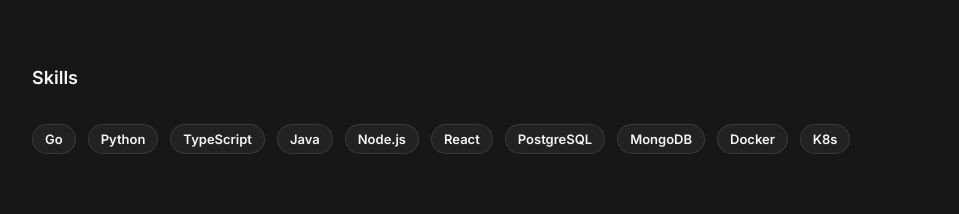
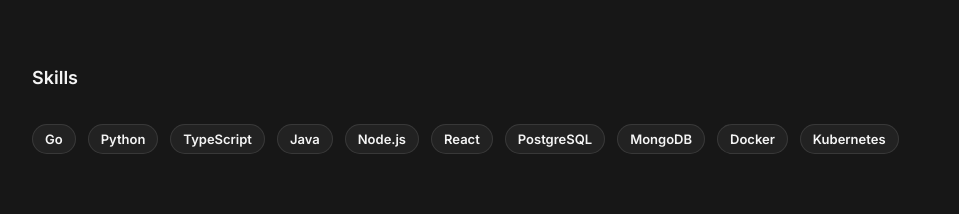
Before and after one commit to dominic-arok/personal-site, a Next.js app: page / in a window 1280 px wide. Shown: the part 800-1014 px from the top of the page, without its empty margins (288-1247 px from the left). Built offline with nearby package versions, Linux system fonts and the light colour scheme.

Commit message:
update skills

```diff
--- a/src/components/Skills.tsx
+++ b/src/components/Skills.tsx
@@ -9,7 +9,7 @@
     "PostgreSQL",
     "MongoDB",
     "Docker",
-    "K8s"
+    "Kubernetes"
   ];
 
   return (
```
